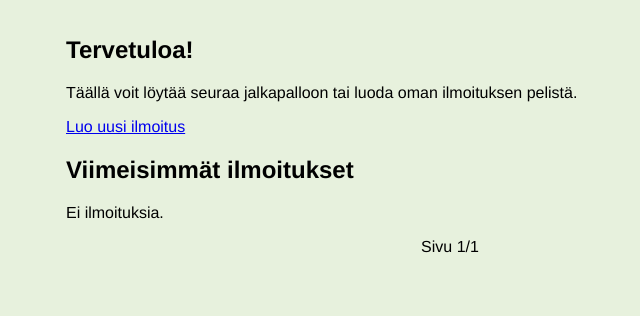
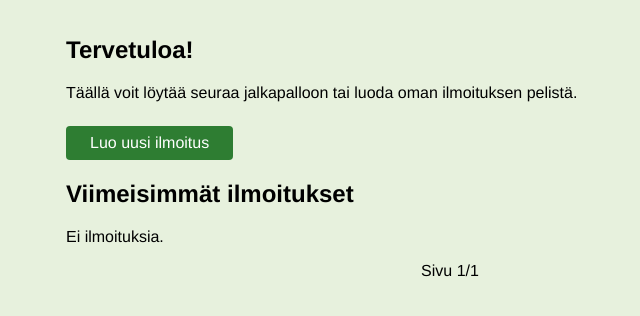
Before and after one commit to iilimato/futismatsit, a Flask app: page / in a window 1280 px wide. Shown: the part 103-419 px from the top of the page, without its empty margins (190-830 px from the left). Run offline with Flask 3, Linux system fonts and the light colour scheme; the visitor is signed in with stand-in values (Sample User, id 1); data comes from the database, SQL or seed files in the repository; data that the repository does not hold is empty.

Commit message:
Add styling to links on front page and game page. And improve button styling.

```diff
--- a/static/main.css
+++ b/static/main.css
@@ -110,11 +110,16 @@ textarea {
   border: 1px solid grey;
 }
 
-input[type=submit] {
+input[type=submit],
+.button {
   background-color: #2e7d32;
   color: white;
   padding: 0.5em 1.5em;
   border: none;
   cursor: pointer;
   margin-top: 0.5em;
+  text-decoration: none;
+display: inline-block;
+
+  border-radius: 4px;
 }
--- a/templates/index.html
+++ b/templates/index.html
@@ -10,7 +10,7 @@
 </p>
 
 {% if session.username %}
-<p><a href="/new_game">Luo uusi ilmoitus</a></p>
+<p><a href="/new_game" class="button">Luo uusi ilmoitus</a></p>
 {% endif %}
 
 <h2>Viimeisimmät ilmoitukset</h2>
--- a/templates/show_game.html
+++ b/templates/show_game.html
@@ -7,8 +7,8 @@
 
 {% if session.user_id == game.user_id %}
 <p class="game-actions">
-  <a href="/edit_game/{{ game.id }}">Muokkaa ilmoitusta</a>
-  <a href="/delete_game/{{ game.id }}">Poista ilmoitus</a>
+  <a href="/edit_game/{{ game.id }}" class="button">Muokkaa ilmoitusta</a>
+  <a href="/delete_game/{{ game.id }}" class="button">Poista ilmoitus</a>
 </p>
 {% endif %}
 
```
